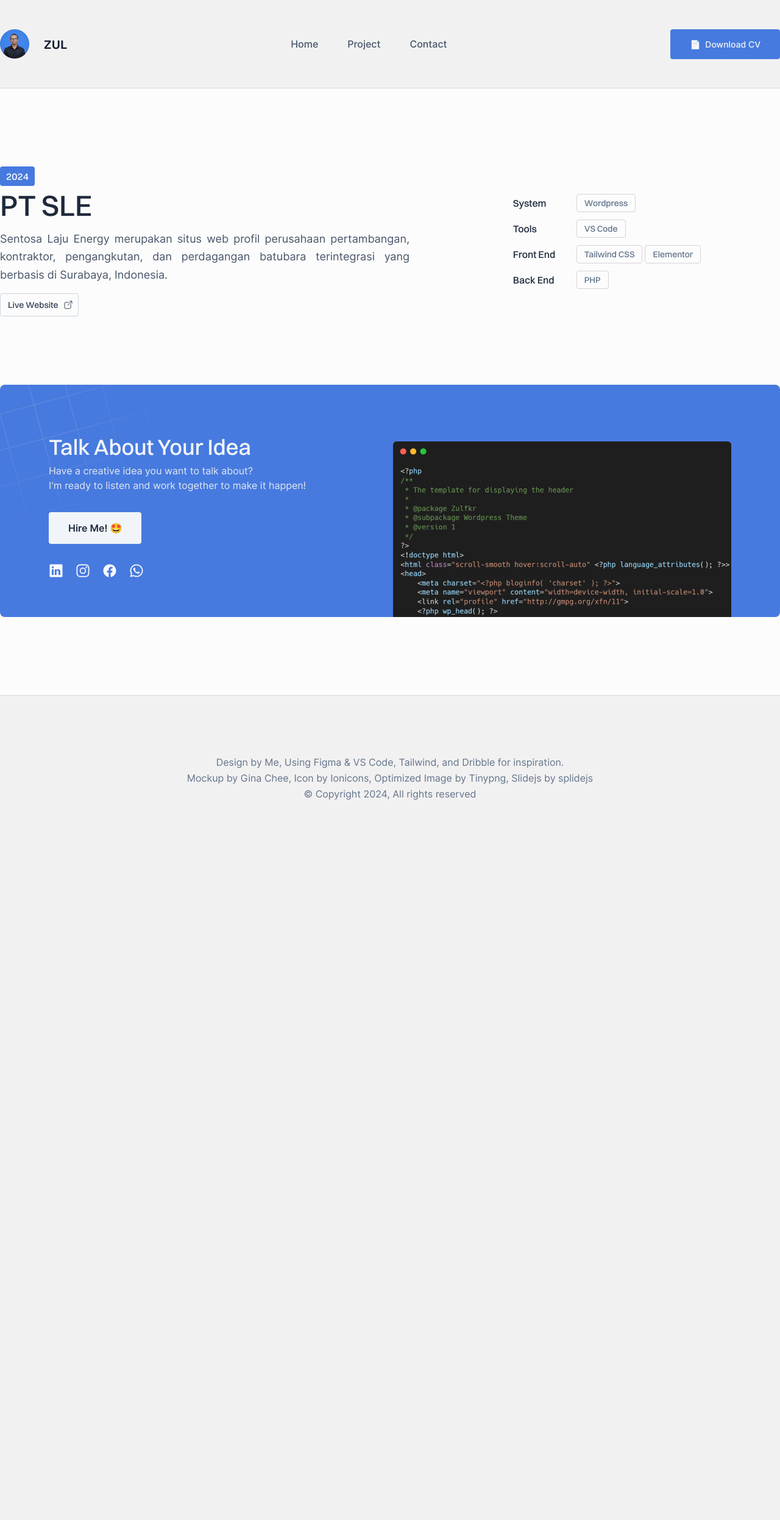
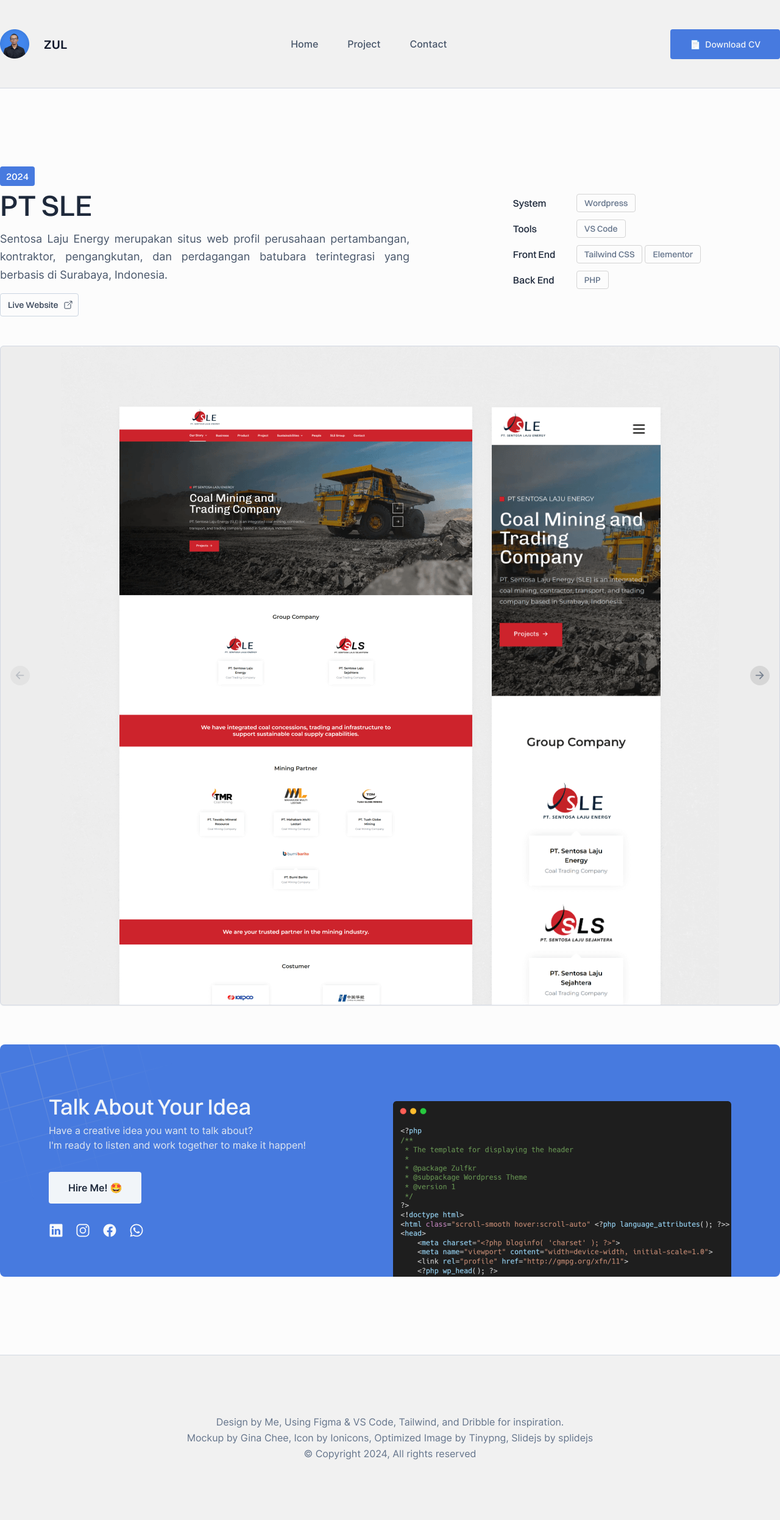
Before and after one commit to Zulfkr197/zulfkr197.github.io, a Jekyll site: the page built from _posts/2024-03-24-pt-sle.md, in a window 1280 px wide. Shown: the whole page at 61% size. Built offline with Jekyll 4.4.1, drawn with Linux system fonts in a browser that asks for light colours; before the commit the page ends 1411 px from its top, so only the background shows below that.

Commit message:
Update 2024-03-24-pt-sle.md

```diff
--- a/_posts/2024-03-24-pt-sle.md
+++ b/_posts/2024-03-24-pt-sle.md
@@ -9,3 +9,28 @@
 frontend: Tailwind CSS, Elementor
 backend: PHP
 ---
+
+<section class="splide splide-featured rounded-md bg-thumb rounded-md overflow-hidden border border-bone-outline shadow-sm" aria-label="Slide Background">
+	<div class="splide__track">
+		<ul class="splide__list">
+			<li class="splide__slide">
+				<img class="mx-auto" src="\cover\pt_sle.png" alt="Bersamatools">
+			</li>
+			<li class="splide__slide">
+				<img class="mx-auto" src="\uploads\pt-sle\pt-sle-mobile.png" alt="Bersamatools">
+			</li>
+		</ul>
+	</div>
+	<div class="splide__arrows splide__arrows--ltr">
+		<button class="splide__arrow splide__arrow--prev" type="button" aria-label="Previous slide" aria-controls="splide01-track" >
+			<svg xmlns="http://www.w3.org/2000/svg" class="ionicon w-4 h-4" viewBox="0 0 512 512">
+				<path fill="none" stroke="currentColor" stroke-linecap="round" stroke-linejoin="round" stroke-width="48" d="M268 112l144 144-144 144M392 256H100"/>
+			</svg>
+		</button>
+		<button class="splide__arrow splide__arrow--next" type="button" aria-label="Next slide" aria-controls="splide01-track" >
+			<svg xmlns="http://www.w3.org/2000/svg" class="ionicon w-4 h-4" viewBox="0 0 512 512">
+				<path fill="none" stroke="currentColor" stroke-linecap="round" stroke-linejoin="round" stroke-width="48" d="M268 112l144 144-144 144M392 256H100"/>
+			</svg>
+		</button>
+	  </div>
+</section>
```
